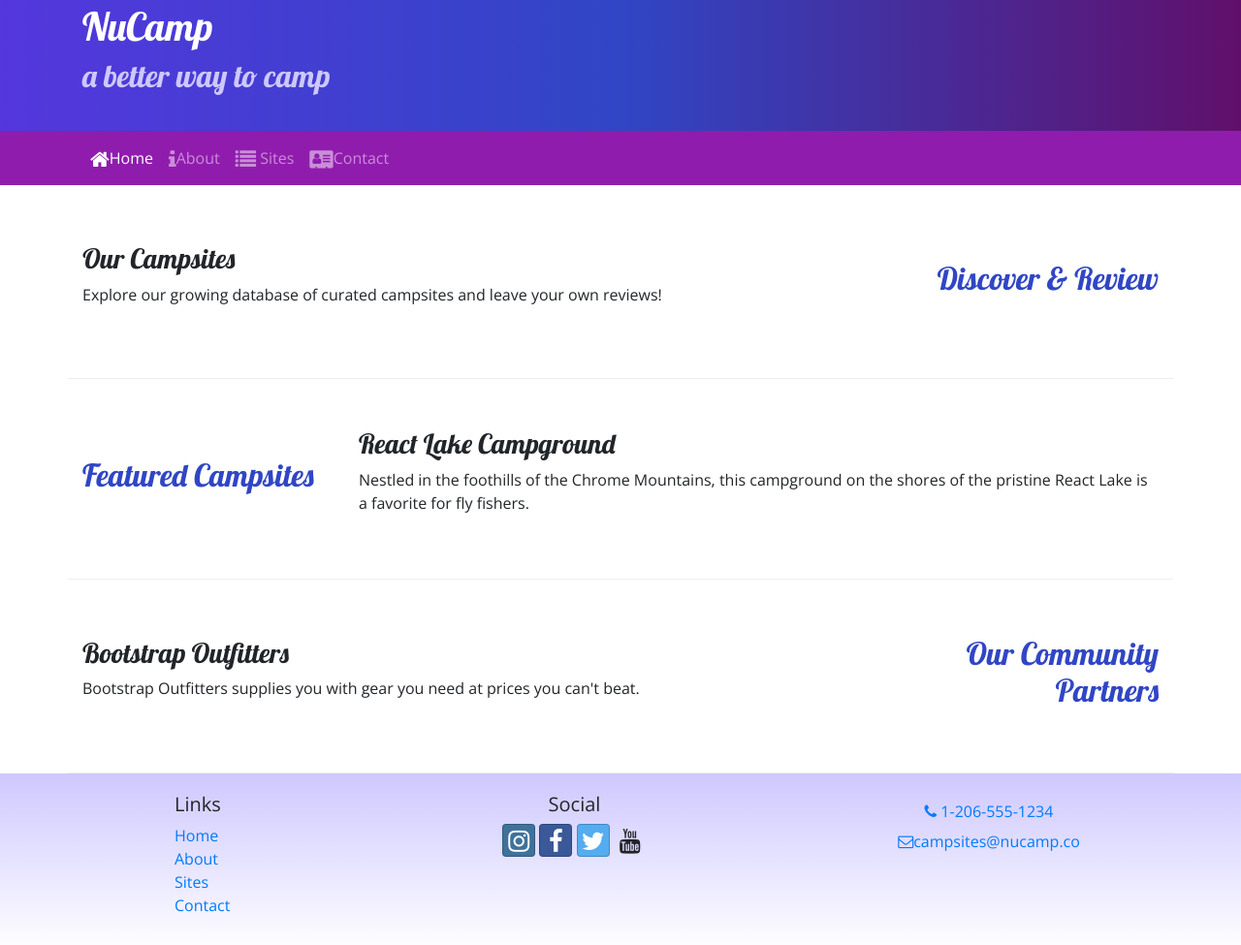
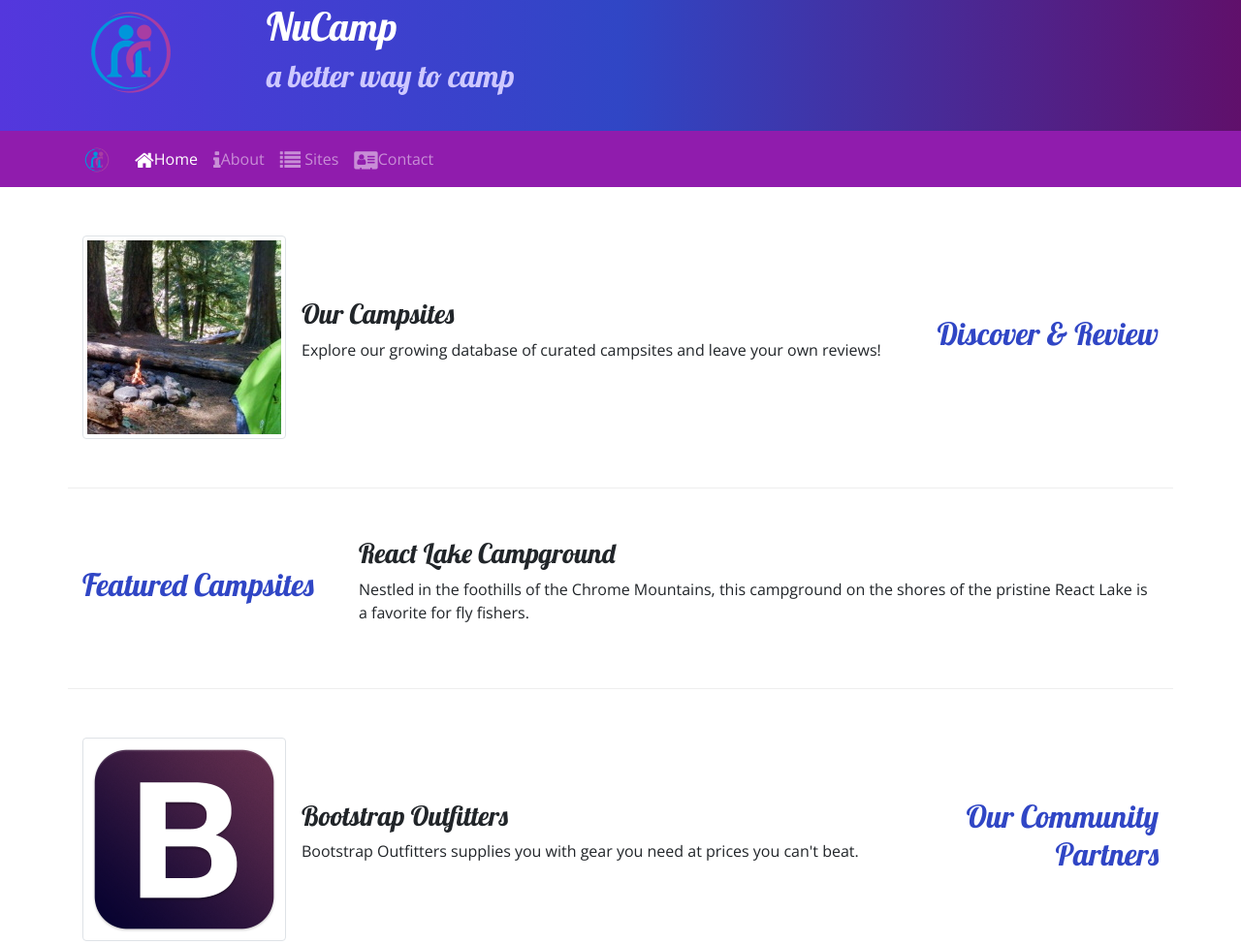
Before and after one commit to artbaker82/nucampsite, a website: page index.html in a window 1280 px wide. Shown: the part 27-1002 px from the top of the page at 97% size. Drawn offline with nearby package versions, Linux system fonts and the light colour scheme.

Commit message:
Images and Media

```diff
--- a/index.html
+++ b/index.html
@@ -21,6 +21,9 @@
     <header class="jumbotron jumbotron-fluid">
       <div class="container">
         <div class="row">
+          <div class="col-4 col-sm-3 col-md-2 align-self-center">
+            <img src="img/logo.png" class="img-fluid" />
+          </div>
           <div class="col">
             <h1>NuCamp</h1>
             <h2>a better way to camp</h2>
@@ -31,8 +34,9 @@
 
     <nav class="navbar navbar-expand-sm navbar-dark sticky-top">
       <div class="container">
+        <a href="#" class="navbar-brand"><img src="img/logo.png" height="30" width="30" /></a>
         <button
-          class="navbar-toggler ml-auto"
+          class="navbar-toggler"
           type="button"
           data-toggle="collapse"
           data-target="#nucampNavbar"
@@ -66,10 +70,19 @@
           <h2 class="text-sm-right">Discover & Review</h2>
         </div>
         <div class="col">
+          <div class="media">
+            <img
+              class="d-flex mr-3 img-thumbnail"
+              src="img/breadcrumb-trail-thumb.jpg"
+              alt="Breadcrump trail thumbnail"
+            />
+            <div class="media-body align-self-center">
               <h3>Our Campsites</h3>
               <p class="d-none d-sm-block">
                 Explore our growing database of curated campsites and leave your own reviews!
               </p>
+            </div>
+          </div>
         </div>
       </div>
 
@@ -91,10 +104,19 @@
           <h2 class="text-sm-right">Our Community Partners</h2>
         </div>
         <div class="col">
+          <div class="media">
+            <img
+              src="img/bootstrap-thumb.png"
+              alt="Breadcrumb trail thumbnail"
+              class="d-flex mr-3 img-thumbnail"
+            />
+            <div class="media-body align-self-center">
               <h3>Bootstrap Outfitters</h3>
               <p class="d-none d-sm-block">
                 Bootstrap Outfitters supplies you with gear you need at prices you can't beat.
               </p>
+            </div>
+          </div>
         </div>
       </div>
     </div>
```
Also changed, not shown: aboutus.html (+4 -0 lines), contactus.html (+6 -0 lines), img/bootstrap-thumb.png (added), img/breadcrumb-trail-thumb.jpg (added), img/breadcrumb-trail.jpg (added), img/chrome-river-thumb.jpg (added), img/chrome-river.jpg (added), img/logo.png (added), img/react-lake-thumb.jpg (added), img/react-lake.jpg (added), 1 other file. Lines whose indentation alone changed are shown as unchanged.
